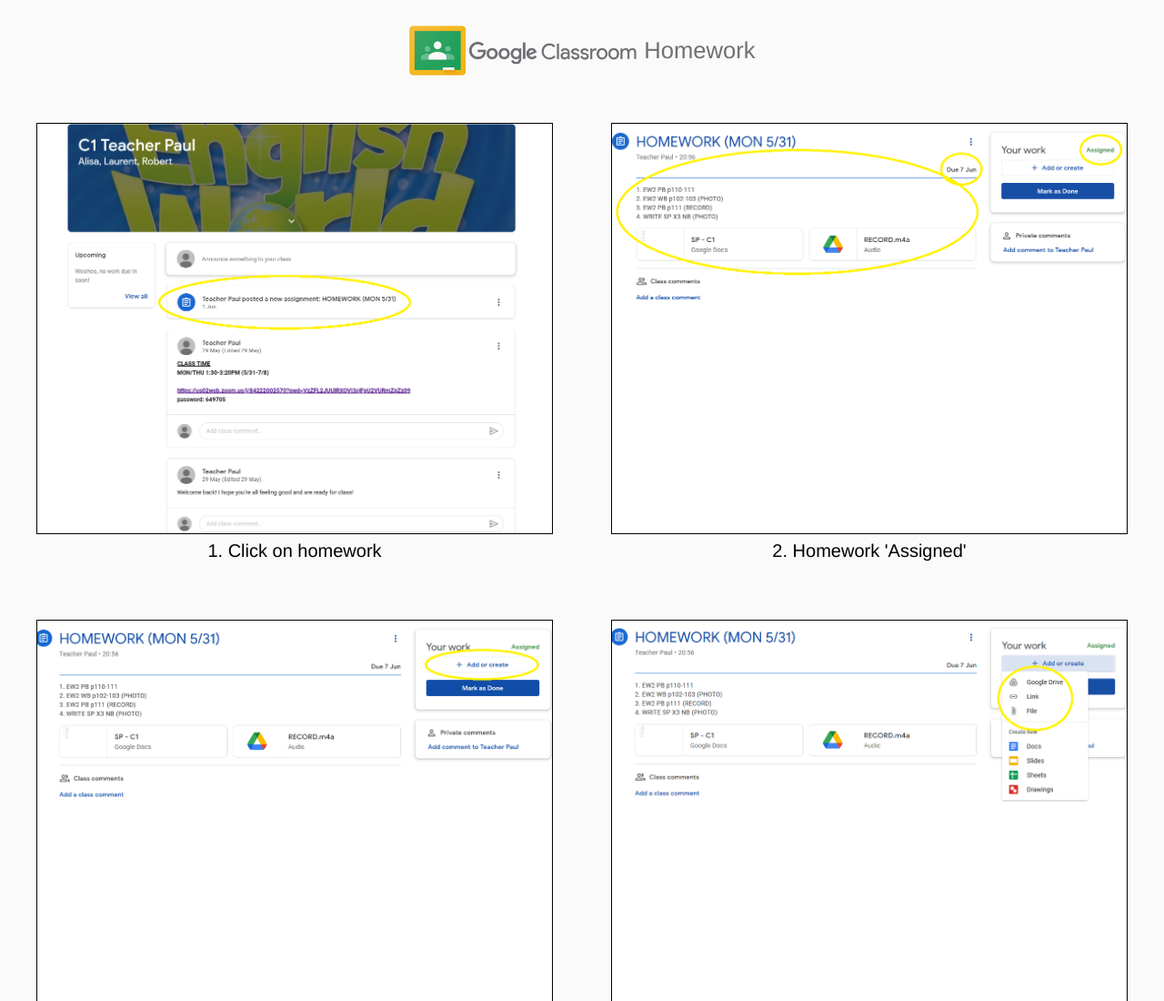
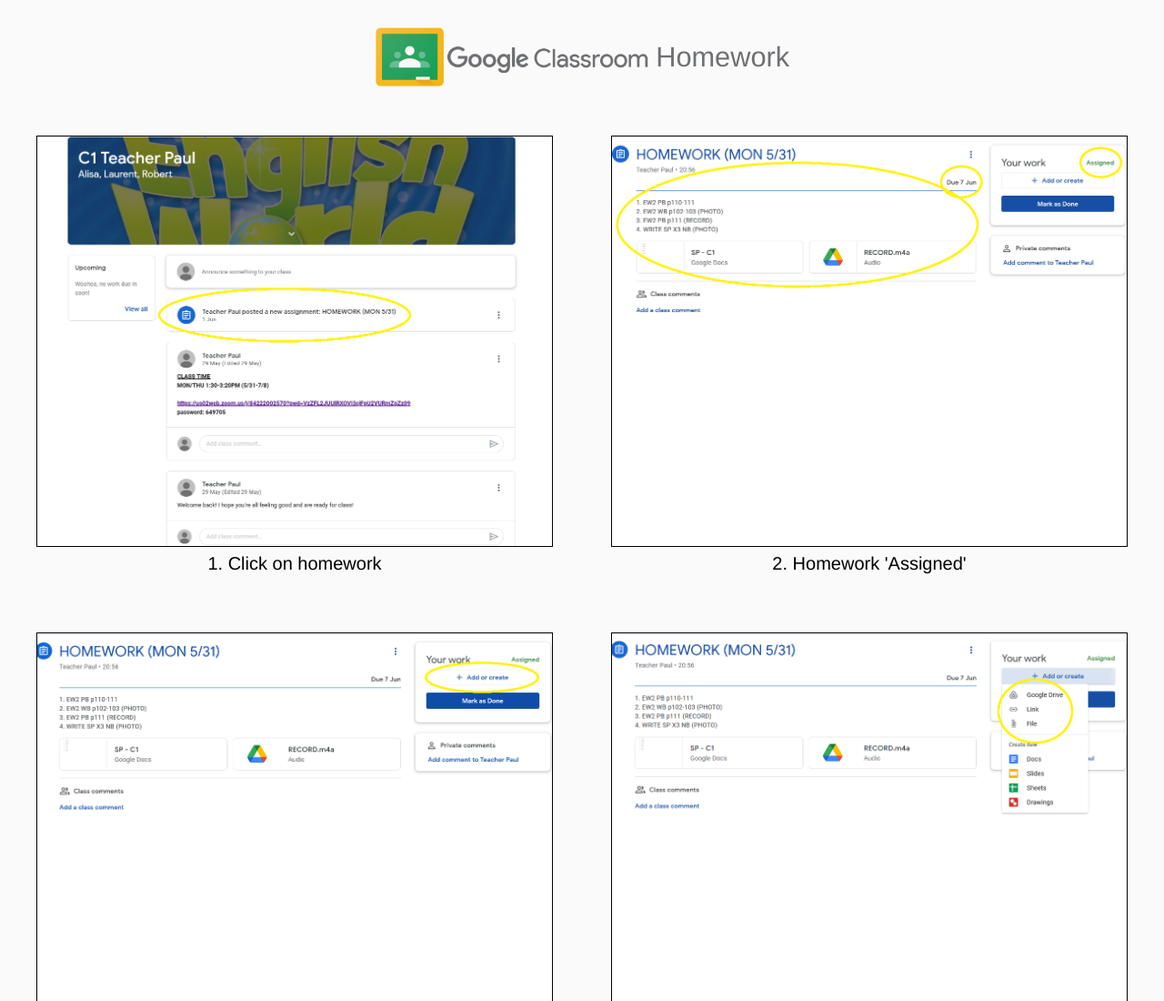
Before and after one commit to summitenglish/google-classroom-homework, a plain HTML site: page index.html in a window 1280 px wide. Shown: the top 1100 px of the page at 91% size. Drawn offline with Linux system fonts and the light colour scheme.

Commit message:
Update style.css

```diff
--- a/style.css
+++ b/style.css
@@ -17,12 +17,12 @@ html,body{
 }
 .header-image{
    display: inline-block;
-   width: 60%;
+   width: 56%;
 }
 .header-text{
    display: inline-block;
    padding-left: 2px;
-   font-size: 6vw;
+   font-size: 5.6vw;
    font-weight: 400;
    color: #6e7073;
 }
@@ -50,20 +50,20 @@ html,body{
 }
 @media(min-width:576px){
    .header-image{
-      width: 50%;
+      width: 46%;
    }
    .header-text{
       padding-left: 3px;
-      font-size: 5vw;
+      font-size: 4.6vw;
    }
 }
 @media(min-width:768px){
    .header-image{
-      width: 40%;
+      width: 38%;
    }
    .header-text{
       padding-left: 4px;
-      font-size: 4vw;
+      font-size: 3.8vw;
    }
 }
 @media(min-width:992px){
@@ -80,10 +80,10 @@ html,body{
 }
 @media(min-width:1200px){
    .header-image{
-      width: 20%;
+      width: 24%;
    }
    .header-text{
       padding-left: 6px;
-      font-size: 2vw;
+      font-size: 2.4vw;
    }
 }
```
